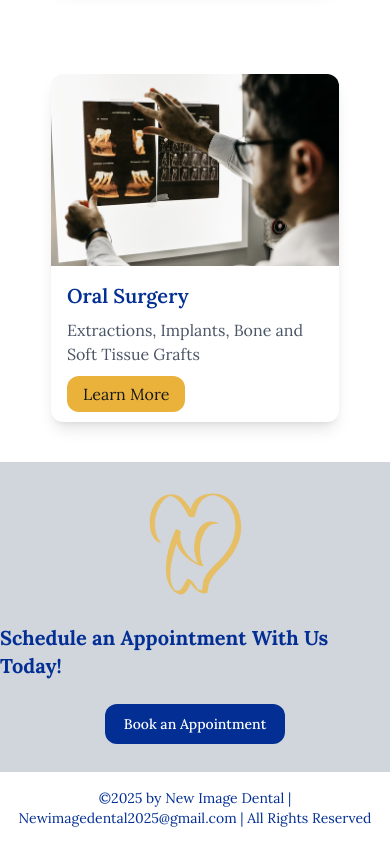
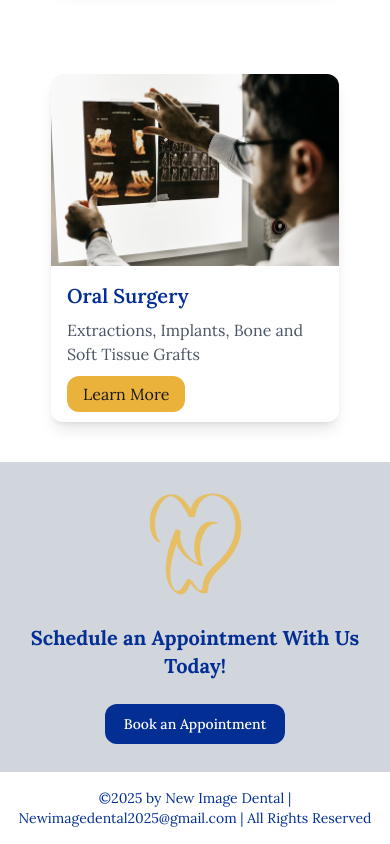
Before and after one commit to Noahcap73/new-image-dental, a Next.js app: page /services in a window 390 px wide. Shown: the part 2938-3782 px from the top of the page. Built offline with nearby package versions, Linux system fonts and the light colour scheme.

Commit message:
Styling and Info Fixes

```diff
--- a/src/components/BookingBar.tsx
+++ b/src/components/BookingBar.tsx
@@ -16,7 +16,7 @@ export default function BookingBar() {
           <h1 className="text-nid-blue hidden text-4xl font-bold md:block">New Image Dental</h1>
         </div>
         <div className="w-auto">
-          <h3 className="text-nid-blue mb-6 text-xl font-bold">
+          <h3 className="text-nid-blue mb-6 text-center text-xl font-bold md:text-left">
             Schedule an Appointment With Us Today!
           </h3>
           <div className="flex justify-center">
```
